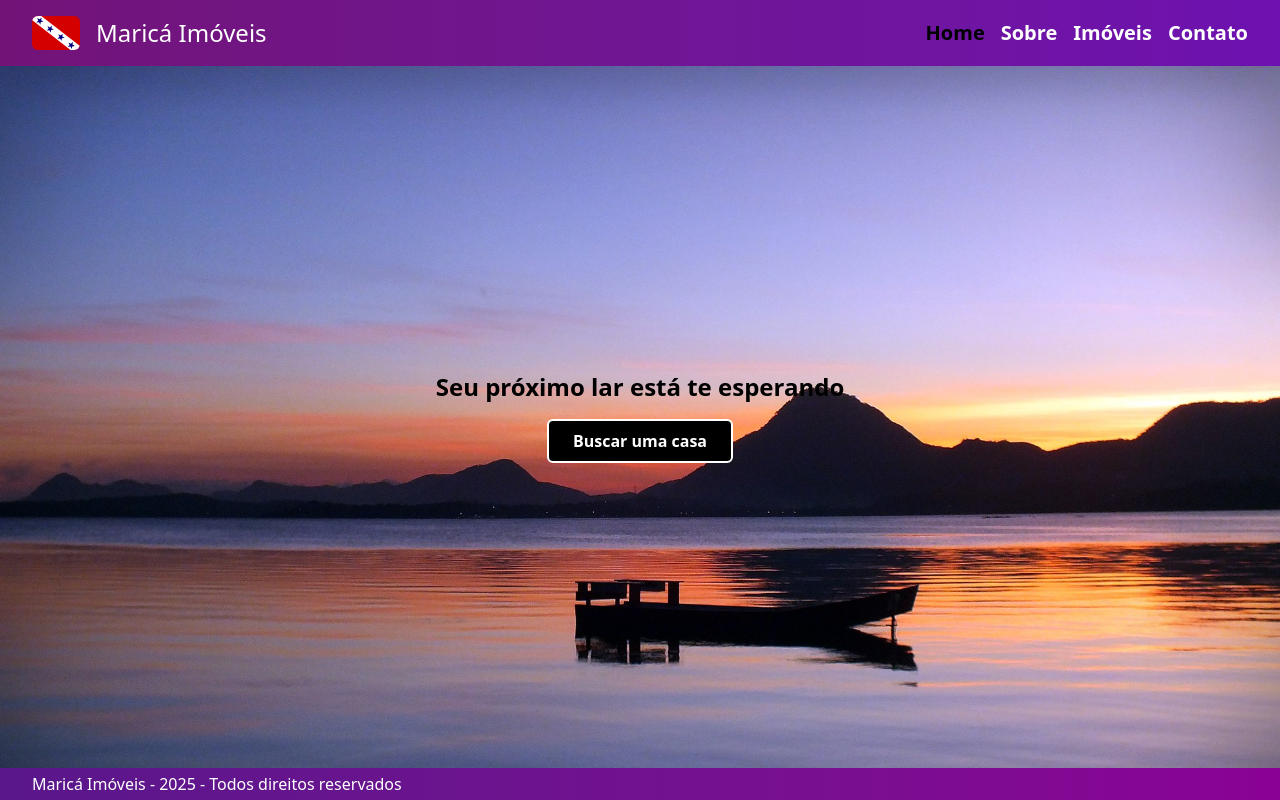
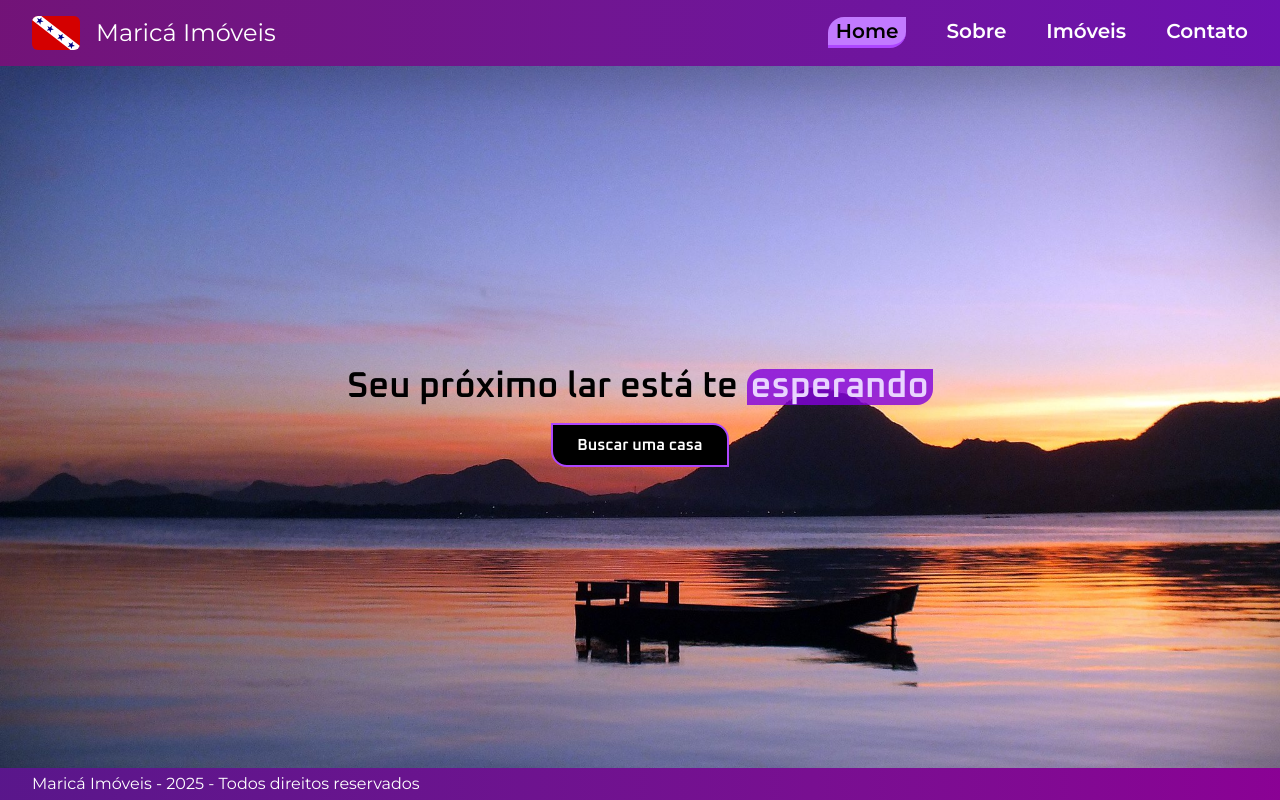
Before and after one commit to cardrocha/marica-digital, a Next.js app: page / in a window 1280 px wide. Built offline with nearby package versions, Linux system fonts and the light colour scheme.

Commit message:
feat: improve header and Contato page layout; enhance styling for better user experience

```diff
--- a/app/components/header.tsx
+++ b/app/components/header.tsx
@@ -23,12 +23,12 @@ export default function Header() {
         <h1 className="text-2xl">Maricá Imóveis</h1>
       </Link>
       <nav>
-        <ul className="flex gap-4">
+        <ul className="flex gap-10">
         {headerLinks.map((link) => (
           <Link key={link.id}
             href={link.href}
             title={link.title}
-            className={`link ${pathname === `${link.href}` ? "text-xl text-black font-semibold hover:underline" : "text-xl font-semibold text-white hover:underline"}`}
+            className={`link ${pathname === `${link.href}` ? "text-xl px-2 border-b-3 border-b-purple-500 bg-purple-400 rounded-br-2xl rounded-tl-2xl text-black font-semibold hover:underline" : "text-xl font-semibold text-white hover:underline"}`}
             >
             {link.text}
           </Link>
--- a/app/contato/page.tsx
+++ b/app/contato/page.tsx
@@ -8,18 +8,18 @@ import Link from 'next/link'
 
 export default function ContatoPage() {
   return (
-    <div className="flex flex-col gap-8 w-[800px] h-[480px] mx-auto border-4 border-purple-500 rounded-xl bg-purple-100 p-4 my-10">
-      <h1 className="text-xl text-center font-semibold">
+    <div className="flex flex-col gap-4 w-[800px] h-[470px] mx-auto border-4 border-purple-500 rounded-xl bg-purple-100 p-4 my-10">
+      <h1 className="font-heading text-2xl text-center font-semibold">
         Está com alguma dúvida? Entre em contato conosco:
       </h1>
       <div>
-        <h2 className="pb-4 text-lg text-center font-semibold">
+        <h2 className="font-heading pb-4 text-xl text-center font-semibold">
           Nossas mídias sociais:
         </h2>
         <ul className="cursor-pointer flex justify-center gap-6">
           <li
             title="Clique para ir ao instagram"
-            className="flex items-center gap-2 hover:text-pink-600"
+            className="flex items-center gap-2 hover:text-pink-600 transition-colors duration-200"
           >
             <InstagramIcon />
             <Link
@@ -33,7 +33,7 @@ export default function ContatoPage() {
           </li>
           <li
             title="Clique para ir ao facebook"
-            className="cursor-pointer flex items-center gap-2 hover:text-blue-600"
+            className="cursor-pointer flex items-center gap-2 hover:text-blue-600 transition-colors duration-200"
           >
             <FacebookIcon />
             <Link
@@ -47,7 +47,7 @@ export default function ContatoPage() {
           </li>
           <li
             title="Clique para ir ao whatsapp"
-            className="cursor-pointer flex items-center gap-2 hover:text-green-600"
+            className="cursor-pointer flex items-center gap-2 hover:text-green-600 transition-colors duration-200"
           >
             <PhoneCall />
             <Link
@@ -61,7 +61,7 @@ export default function ContatoPage() {
           </li>
           <li
             title="Clique para ir ao linkedin"
-            className="cursor-pointer flex items-center gap-2 hover:text-sky-600"
+            className="cursor-pointer flex items-center gap-2 hover:text-sky-600 transition-colors duration-200"
           >
             <LinkedinIcon />
             <Link
@@ -75,25 +75,25 @@ export default function ContatoPage() {
           </li>
         </ul>
         <div className="mt-4 flex flex-col gap-4">
-          <h2 className="text-lg text-center font-semibold">
+          <h2 className="font-heading text-xl text-center font-semibold">
             Ou entre em contato por e-mail:
           </h2>
           <p className="text-lg text-center font-semibold">
             <Link
-              className="bg-gray-300 border py-1 px-2 rounded-4xl cursor-pointer"
+              className="bg-gray-300 hover:bg-gray-400 transition-colors border py-1 px-2 rounded-4xl cursor-pointer"
               href="mailto:maricaImoveis@email.com"
             >
               maricaImoveis@email.com
             </Link>
           </p>
         </div>
-        <div className="w-[305px] mx-auto justify-center mt-4">
-          <h2 className="pb-4 text-lg text-center font-semibold whitespace-nowrap">
+        <div className="w-[400px] mx-auto justify-center mt-4">
+          <h2 className="font-heading pb-4 text-xl text-center font-semibold whitespace-nowrap">
             Venha nos visitar e conhecer nossa loja!
           </h2>
           <iframe
             src="https://www.google.com/maps/embed?pb=!1m18!1m12!1m3!1d3674.9148771814034!2d-42.821874625741074!3d-22.91651033821659!2m3!1f0!2f0!3f0!3m2!1i1024!2i768!4f13.1!3m3!1m2!1s0x99ed9be4b49009%3A0xcb871b9e5c9244f8!2sR.%20Abreu%20Rangel%2C%20420%20-%20Eldorado%2C%20Maric%C3%A1%20-%20RJ%2C%2024900-890!5e0!3m2!1spt-BR!2sbr!4v1740517914019!5m2!1spt-BR!2sbr"
-            width="300"
+            width="400"
             height="150"
             className="border-2 border-black rounded-lg"
             allowFullScreen
--- a/app/imoveis/page.tsx
+++ b/app/imoveis/page.tsx
@@ -5,7 +5,7 @@ import ImoveisItem from './imoveis-Item'
 export default function ImoveisPage() {
   return (
     <section className="container mx-auto p-2">
-      <h2 className='text-center text-4xl font-bold'>~ Seu novo lar está aqui ~</h2>
+      <h2 className='font-heading text-center underline text-purple-950 text-4xl font-bold py-2'>~ Seu novo lar está aqui ~</h2>
       <div className="grid grid-cols-1 gap-4 p-4 md:grid-cols-2 lg:grid-cols-3">
         {imoveis.map((property: Property) => (
           <ImoveisItem key={property.id} property={property} />
--- a/app/layout.tsx
+++ b/app/layout.tsx
@@ -1,8 +1,8 @@
-import type { Metadata } from "next";
-import { Montserrat, Oxanium } from "next/font/google";
-import "./globals.css";
-import Header from "./components/header";
-import Footer from "./components/footer";
+import type { Metadata } from 'next'
+import { Montserrat, Oxanium } from 'next/font/google'
+import './globals.css'
+import Header from './components/header'
+import Footer from './components/footer'
 
 const oxanium = Oxanium({
   weight: ['500', '600'],
@@ -17,24 +17,20 @@ const montserrat = Montserrat({
 })
 
 export const metadata: Metadata = {
-  title: "Maricá Imóveis",
-  description: "Você sonha, nós realizamos!",
-};
+  title: 'Maricá Imóveis',
+  description: 'Você sonha, nós realizamos!',
+}
 
 export default function RootLayout({
   children,
 }: Readonly<{ children: React.ReactNode }>) {
   return (
-    <html lang="en">
-      <body
-        className={`${oxanium.variable} ${montserrat.variable} max-w-[1360px] mx-auto bg-[url(/marica.jpg)] bg-no-repeat bg-center bg-cover antialiased flex flex-col min-h-screen overflow-y-scroll`}
-      >
+    <html lang="en" className={`${oxanium.variable} ${montserrat.variable}`}>
+      <body className="max-w-full xl:max-w-[1360px] xl:mx-auto bg-[url(/marica.jpg)] bg-no-repeat bg-center bg-cover antialiased flex flex-col min-h-screen overflow-y-scroll">
         <Header />
-        <main className="flex flex-1">
-          {children}
-        </main>
+        <main className="flex flex-1">{children}</main>
         <Footer />
       </body>
     </html>
-  );
+  )
 }
--- a/app/page.tsx
+++ b/app/page.tsx
@@ -5,11 +5,19 @@ import Link from 'next/link'
 export default function Home() {
   return (
     <div className="flex mx-auto items-center justify-center">
-      <div className='flex flex-col gap-4'>
-        <h1 className="text-2xl font-semibold">
-          Seu próximo lar está te esperando
+      <div className="flex flex-col gap-4">
+        <h1 className="font-heading text-4xl font-semibold">
+          Seu próximo lar está te{' '}
+          <span className="bg-purple-700/80 px-1 text-purple-200 rounded-br-2xl rounded-tl-2xl">
+            esperando
+          </span>
         </h1>
-        <Link className='text-white px-6 py-2 font-heading mx-auto bg-black border-2 border-white font-semibold rounded-md cursor-pointer hover:bg-purple-950 transition-colors duration-300' href={"/imoveis "}>Buscar uma casa</Link>
+        <Link
+          className="text-white px-6 py-2 font-heading mx-auto bg-black border-2 border-purple-500 font-semibold rounded-tr-2xl rounded-bl-2xl cursor-pointer hover:bg-purple-950 transition-colors duration-300"
+          href={'/imoveis '}
+        >
+          Buscar uma casa
+        </Link>
       </div>
     </div>
   )
```
